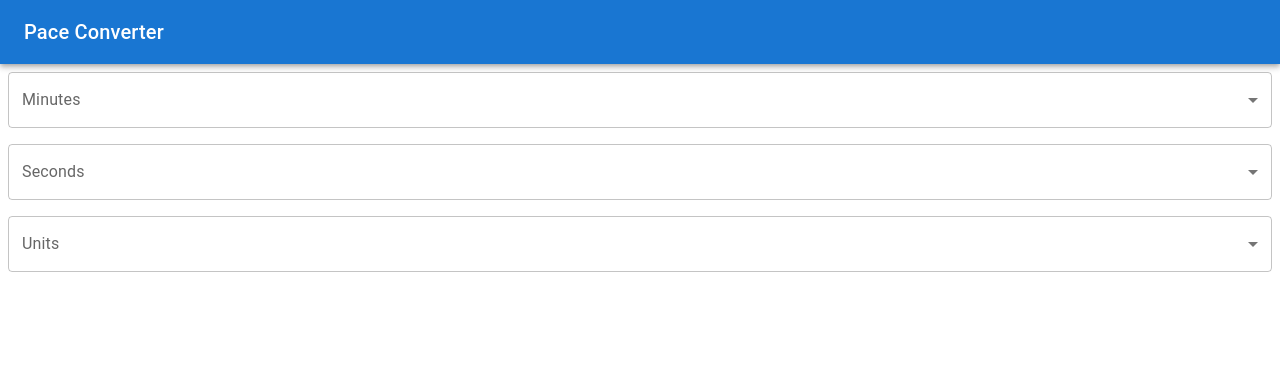
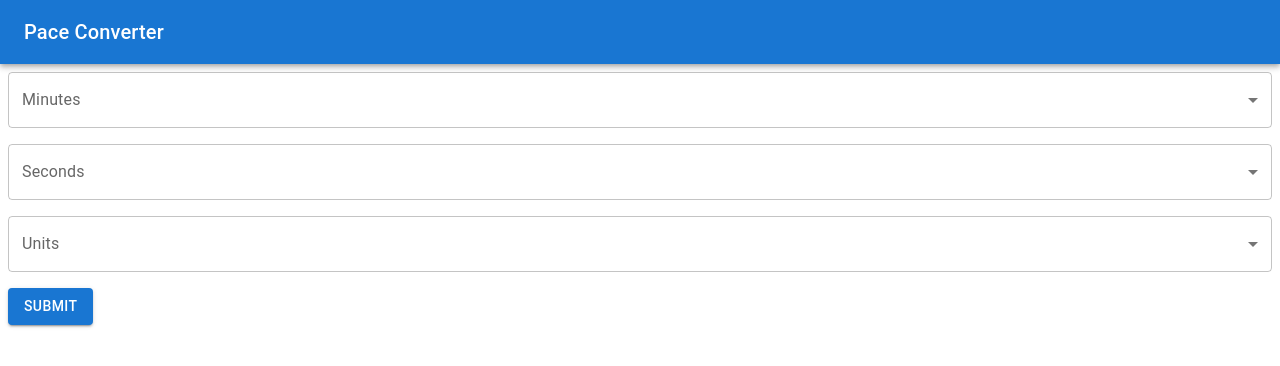
Before and after one commit to pkluitenberg/pace-converter, a React (Create React App) app: page / in a window 1280 px wide. Shown: the top 366 px of the page. Built offline with nearby package versions, Linux system fonts and the light colour scheme.

Commit message:
added submit button for now

```diff
--- a/src/App.jsx
+++ b/src/App.jsx
@@ -1,6 +1,7 @@
-
+import Button from '@mui/material/Button';
 import Header from './components/Header';
 import Dropdown from './components/Dropdown';
+import Box from '@mui/material/Box';
 
 function App() {
 
@@ -20,7 +21,9 @@ function App() {
             />
             <Dropdown
                 label='Units'
-                values={unitsValues} />
+                values={unitsValues}
+            />
+            <Box sx={{p: 1}}><Button variant="contained">Submit</Button></Box>
         </div>
     )
 }
--- a/src/components/Dropdown.jsx
+++ b/src/components/Dropdown.jsx
@@ -10,7 +10,6 @@ function Dropdown(props) {
   const [value, setValue] = React.useState('');
 
   const handleChange = (event) => {
-    console.log(event.target.value)
     setValue(event.target.value);
   };
 
```
